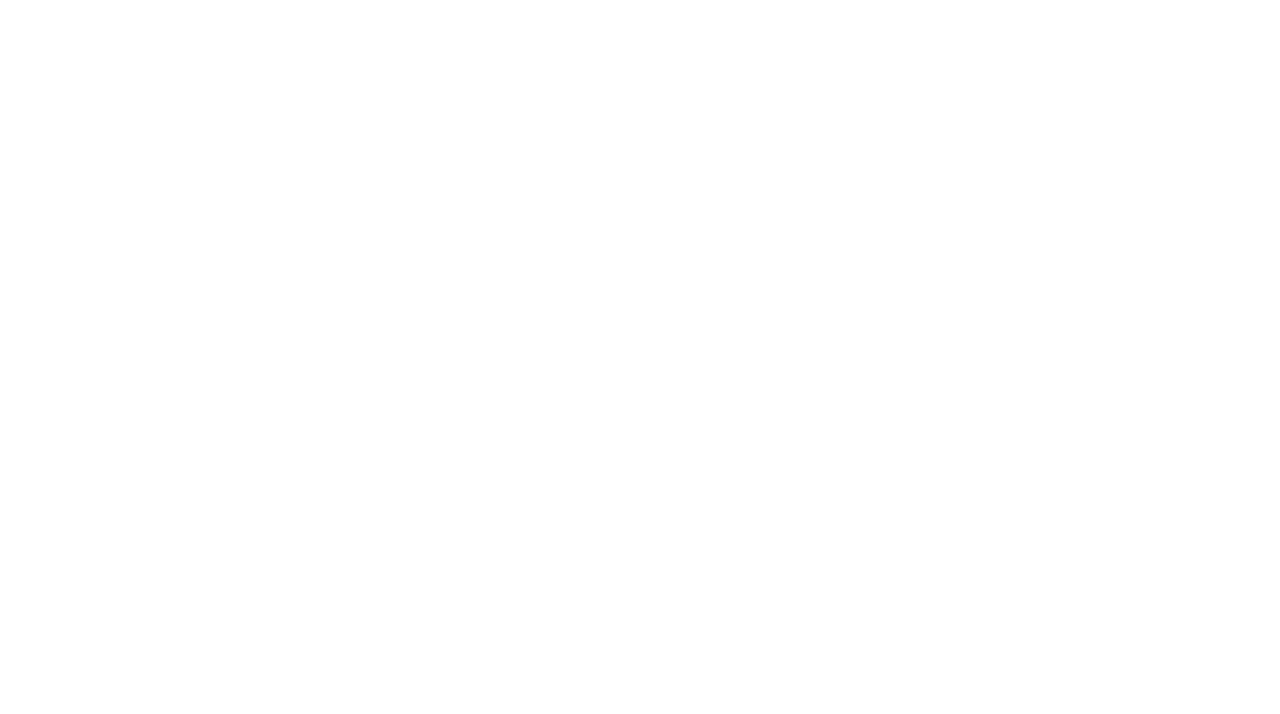
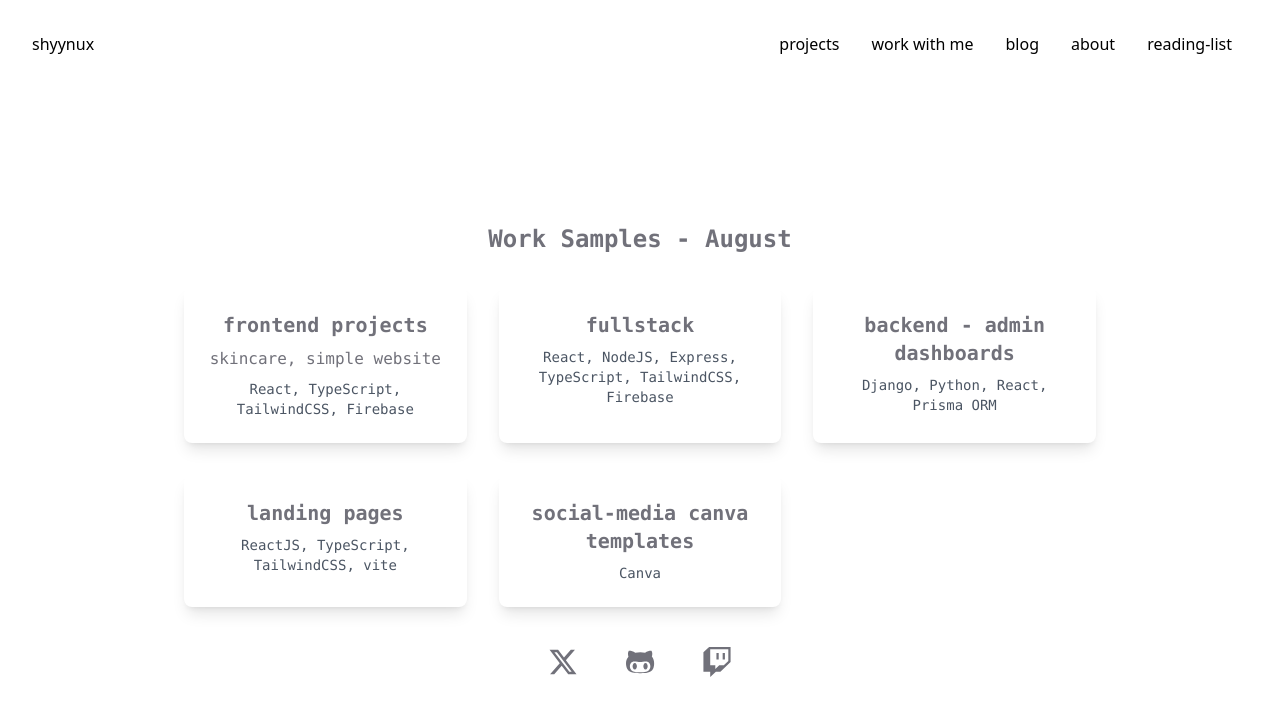
Before and after one commit to shyynux/minimal-portfolio, a React (Vite) app in the folder bio/: page /seemywork in a window 1280 px wide. Before the commit this address had no page. Shown: the top 714 px of the page. Built offline with nearby package versions, Linux system fonts and the light colour scheme.

Commit message:
added work page

```diff
--- a/bio/src/assets/components/header.tsx
+++ b/bio/src/assets/components/header.tsx
@@ -13,6 +13,10 @@ const Header = () => {
       md:flex-row'>
         <h1 className='md:px-4 hover:text-purple-500 hover:underline'>
           <Link to="/projects">projects</Link>
+        </h1>
+
+        <h1 className='md:px-4 hover:text-purple-500 hover:underline'>
+          <Link to="/work">work with me</Link>
         </h1>
 
         <h1 className='md:px-4 hover:text-purple-500 hover:underline'>
--- a/bio/src/home.tsx
+++ b/bio/src/home.tsx
@@ -5,7 +5,7 @@ import Footer from './assets/components/footer';
 function App() {
 
   return (
-    <div className=''>
+    <div>
     {/* The header  */}
     <Header />
     {/* The body content */}
@@ -24,7 +24,8 @@ function App() {
       <br />
        interesting things.
       <br />
-
+      available for august, <br />
+       <a href='/work' className='hover:text-purple-500 hover:underline'>work with me</a>
       </div>
       <div className='pt-8'>
       <Footer/>
--- a/bio/src/main.tsx
+++ b/bio/src/main.tsx
@@ -7,6 +7,8 @@ import './index.css'
 import Blog from './pages/blog.tsx';
 import About from './pages/about.tsx';
 import MessagingQueue from './assets/components/blog1.tsx';
+import Work from './pages/work.tsx';
+import WorkSamples from './pages/worksamples.tsx';
 
 export default function App() {
   return (
@@ -16,6 +18,8 @@ export default function App() {
         <Route path="/projects" element={<Projects />} />
         <Route path="/blog" element={<Blog />} />
         <Route path="/about" element={<About />} />
+        <Route path="/work" element={<Work />} />
+        <Route path="/seemywork" element={<WorkSamples />}/>
         <Route path='/MessagingQueue' element={<MessagingQueue />} />
       </Routes>
     </BrowserRouter>
--- a/bio/src/pages/about.tsx
+++ b/bio/src/pages/about.tsx
@@ -12,6 +12,13 @@ const About = () => {
     '>
         <div className="w-1/2">
         <p className='justify-content'>
+            <p>
+            I have around 2 years of professional work experience,
+            apart from that I have done internships and have been
+            coding on and off since years as i have a passion for
+            building stuff. I was also good academically (if that matters)
+            in school and college.
+            </p>
       <br />
       Passionate about web development,
       I get obessessed with things and then drown
@@ -23,7 +30,7 @@ const About = () => {
        <br />
       </p>
       <br />
-      Currently I am exploring Golang, I usually work with
+      I usually work with
       react, typescript, javascript, NodeJS and TailwindCSS.
       <br />
       <br />
--- /dev/null
+++ b/bio/src/pages/work.tsx
@@ -0,0 +1,81 @@
+import Footer from "../assets/components/footer";
+import Header from "../assets/components/header";
+import picture from "../assets/images/e82148a6e16eb708165cce8eb116dd56.gif"
+
+const Work = () => {
+    return (
+        <>
+            <div className="">
+                <Header />
+                <div className='mt-6 sm:pt-10 font-mono text-zinc-500 flex flex-col items-center justify-center min-h-screen'>
+                    <div className="w-1/2">
+                        <h2 className="text-2xl font-bold mb-4">How to work with me?</h2>
+                        <p className="mb-4">
+                            I am <strong>taking</strong> a few <strong>clients for</strong> the month of <strong>August</strong>, please e-mail me
+                            <a href="mailto:shyynux@gmail.com" className="text-blue-500"> here </a>
+                            on how I can help you with your product or you can <u className="font-bold"> book a call</u> directly with me
+                            <a href="https://calendar.app.google/uDf6g4Ncq994n7Q69" className="text-blue-500"> here</a>.
+                        </p>
+                        <img src={picture} alt="work w me" className="mx-auto mb-8 rounded-lg" />
+                        <p>
+                            My main goal is to always create something that aligns with your vision.
+                        </p>
+                        <p className="mt-2 font-bold">
+                            email - shyynux@gmail.com
+                        </p>
+                        <h3 className="text-xl font-semibold mt-8 mb-4">Skills</h3>
+                        <p>
+                            <ul className="list-disc pl-5 space-y-2 text-left">
+                                <li>Web Dev: HTML/CSS, Vite, React, TypeScript, JavaScript, TailwindCSS</li>
+                                <li>Backend Development: NodeJS, Express, Django, Python, Kotlin</li>
+                                <li>more: tRPC, Firebase, Supabase, Appwrite, SQL and NO-SQL based databases</li>
+                                <li>Cloud: AWS</li>
+                            </ul>
+                        </p>
+{/*
+                        <h3 className="text-xl font-semibold mt-8 mb-4">
+                        recent projects:</h3>
+                        <h3 className="text-xl font-semibold mt-8 mb-4">Check out a few projects to see my work:</h3>
+<div className="grid grid-cols-1 sm:grid-cols-2 gap-4">
+    <div className="border rounded-lg shadow-lg p-4">
+        <h4 className="font-bold">frontend</h4>
+        <p>Project: <a href="https://www.arlo.com" className="text-blue-500">arlo.com</a></p>
+        <p>Tech-stack: React, TypeScript, TailwindCSS, Firebase</p>
+    </div>
+    <div className="border rounded-lg shadow-lg p-4">
+        <h4 className="font-bold">fullstack</h4>
+        <p>Project: <a href="https://www.starbucks.com" className="text-blue-500">starbucks.com</a></p>
+        <p>Tech-stack: React, NodeJS, Express, TypeScript, TailwindCSS, Firebase</p>
+    </div>
+    <div className="border rounded-lg shadow-lg p-4">
+        <h4 className="font-bold">fullstack</h4>
+        <p>Project: <a href="https://skincare.skin" className="text-blue-500">skincare.skin</a></p>
+        <p>Tech-stack: Django, Python, React, Prisma ORM</p>
+    </div>
+    <div className="border rounded-lg shadow-lg p-4">
+        <h4 className="font-bold">landing pages</h4>
+        <p>Project: Landing pages</p>
+        <p>Tech-stack: ReactJS, TypeScript, TailwindCSS</p>
+    </div>
+</div>
+                        <p className="mt-4">
+                        more of my work is <a href="/seemywork"  className='text-left hover:text-purple-500 hover:underline'>here</a>
+                        </p>
+                        <p className="mt-8">
+                            Currently I am offering services like the ones above. If you have another requirement,
+                            I am open to collaborating on that as well. As a software engineer, I am excited to solve new problems. :)
+                        </p> */}
+                        <p className="mt-8">
+                            Excited to work with you and bring your vision to life via code.
+                        </p>
+                    </div>
+                    <div className="pt-8">
+                        <Footer />
+                    </div>
+                </div>
+            </div>
+        </>
+    );
+};
+
+export default Work;
--- /dev/null
+++ b/bio/src/pages/worksamples.tsx
@@ -0,0 +1,55 @@
+import Footer from "../assets/components/footer";
+import Header from "../assets/components/header";
+
+const WorkSamples = () => {
+    const projects = [
+        {
+            title: "frontend projects",
+            description: "skincare, simple website",
+            techStack: "React, TypeScript, TailwindCSS, Firebase"
+        },
+        {
+            title: "fullstack",
+            techStack: "React, NodeJS, Express, TypeScript, TailwindCSS, Firebase"
+        },
+        {
+            title: "backend - admin dashboards",
+            techStack: "Django, Python, React, Prisma ORM"
+        },
+        {
+            title: "landing pages",
+            techStack: "ReactJS, TypeScript, TailwindCSS, vite"
+        },
+        {
+            title: "social-media canva templates",
+            techStack: "Canva"
+        }
+    ];
+
+    return (
+        <>
+            <div className="">
+                <Header />
+                <div className='font-mono text-zinc-500 flex flex-col items-center justify-center min-h-screen'>
+                    <div className="w-3/4">
+                        <h2 className="text-2xl font-bold mb-8 text-center">Work Samples - August </h2>
+                        <div className="grid grid-cols-1 md:grid-cols-2 lg:grid-cols-3 gap-8">
+                            {projects.map((project, index) => (
+                                <div key={index} className="bg-white p-6 rounded-lg shadow-lg">
+                                    <h3 className="text-xl font-semibold mb-2">{project.title}</h3>
+                                    <p className="mb-2">{project.description}</p>
+                                    <p className="text-sm text-gray-600">{project.techStack}</p>
+                                </div>
+                            ))}
+                        </div>
+                    </div>
+                    <div className="pt-8 w-full">
+                        <Footer />
+                    </div>
+                </div>
+            </div>
+        </>
+    );
+};
+
+export default WorkSamples;
```
Also changed, not shown: 1 other file (tests, documents, lock files or other folders).
